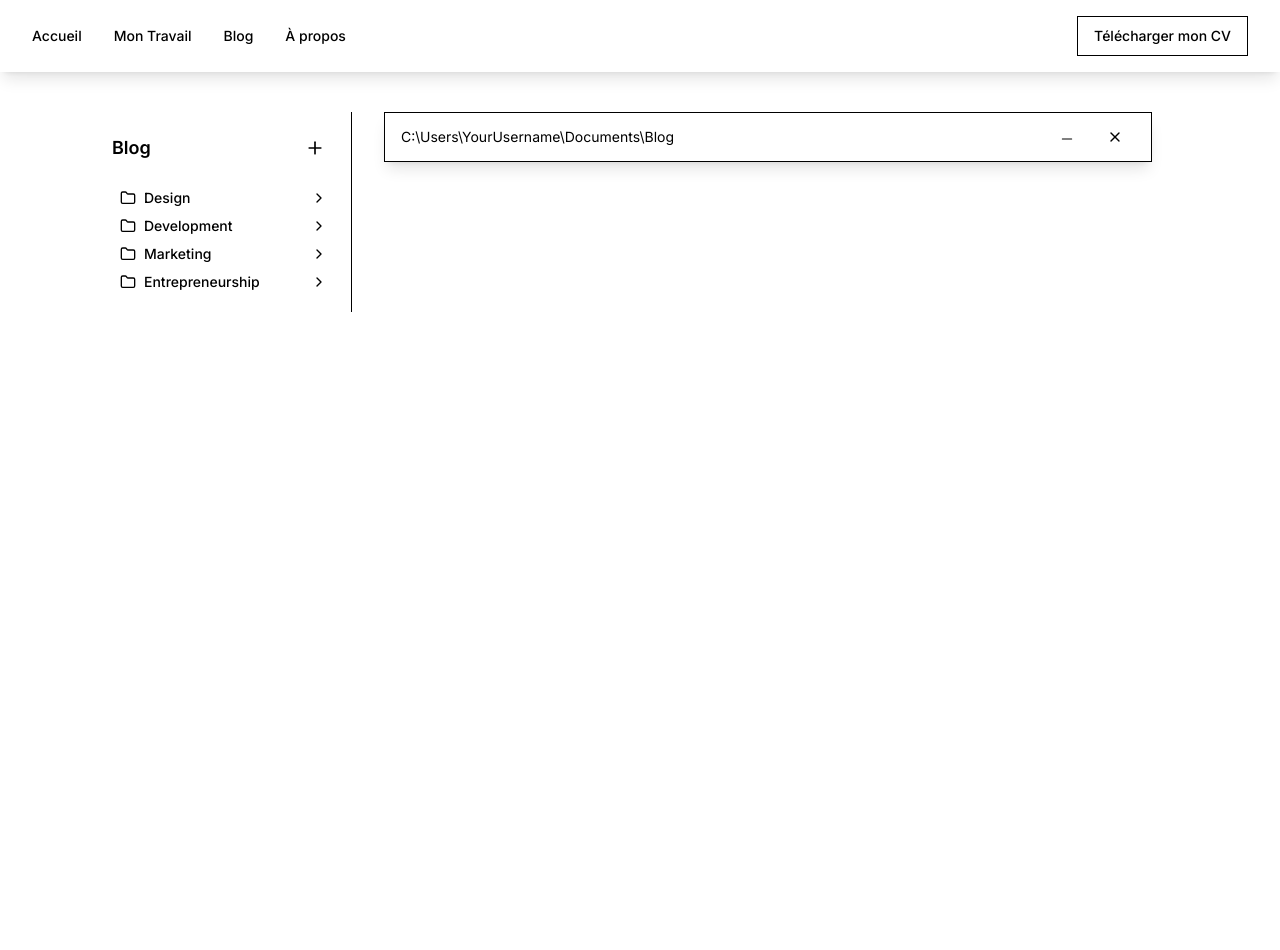
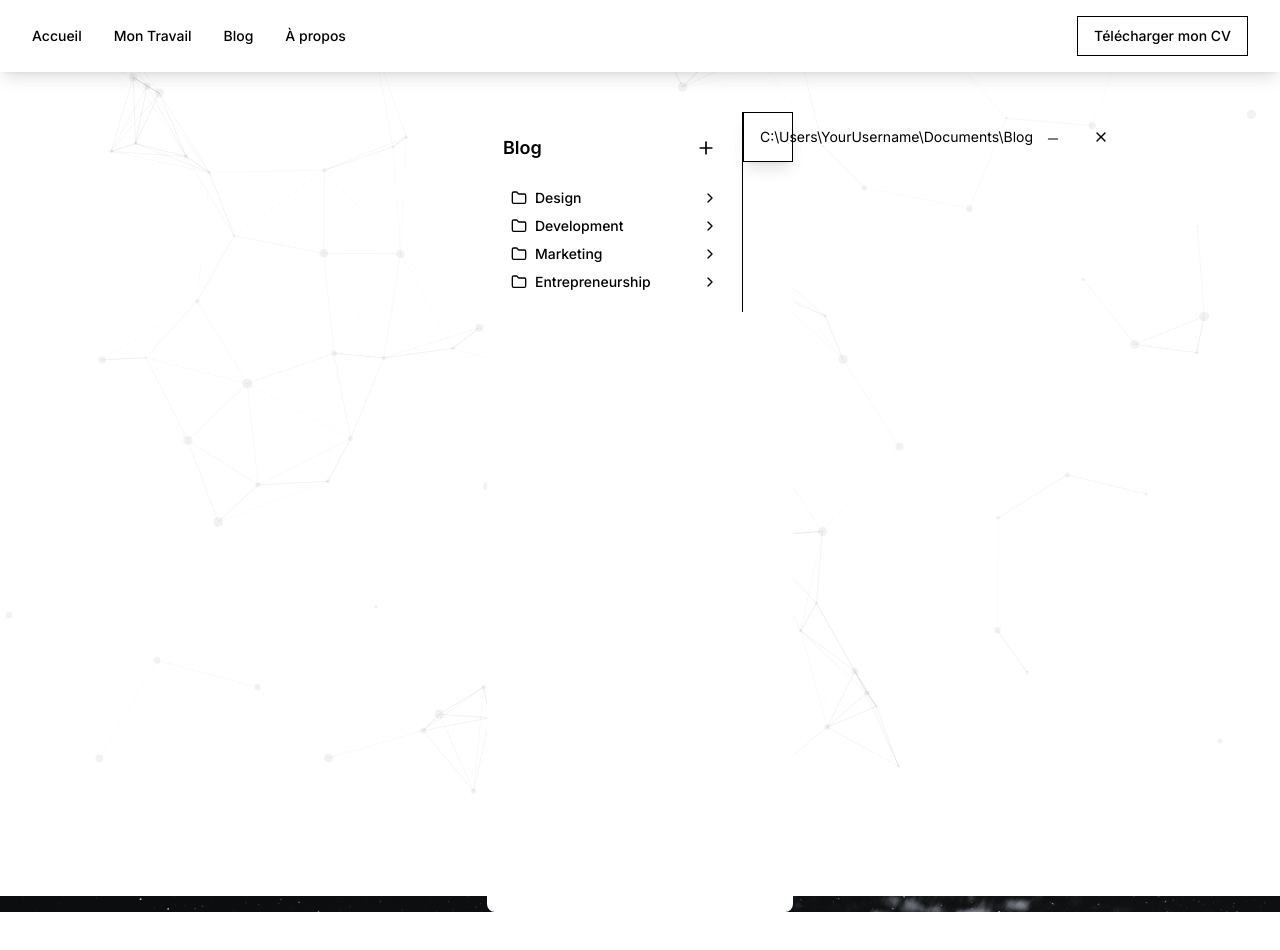
Before and after one commit to ThomasC317/websiteV2, a Next.js app: page /blog in a window 1280 px wide. Shown: the top 950 px of the page. After the commit the page ends 912 px from the top, so only its background shows below. Built offline with nearby package versions, Linux system fonts and the light colour scheme.

Commit message:
styling on work page

```diff
--- a/app/about/page.tsx
+++ b/app/about/page.tsx
@@ -2,18 +2,21 @@ import Contact from "@/components/component/contact";
 import Footer from "@/components/component/footer/footer";
 import Navbar from "@/components/component/navbar";
 import React from 'react';
-import Trema from "@/components/component/trema";
+import ParticleBackground from "@/components/component/particleBackground";
 
 const About = () => {
 
-    return (  <div className="min-h-screen bg-white">
-    <div className="min-h-screen flex gap-main-page items-center justify-center py-12 bg-gray-100">
-        <Navbar />
-        <div className="w-full max-w-4xl bg-white bg-opacity-80 mx-auto mt-16 rounded-lg">
+    return (
+    <div className="min-h-screen bg-white">
+    <div className="flex gap-main-page items-center justify-center py-12 bg-gray-100">
+        <Navbar isMainPage={false} />
+        <div style={{ position: "relative", height: "100vh" }}>
+        <ParticleBackground/>
+        <main className="w-full max-w-4xl bg-white bg-opacity-80 mx-auto mt-16 rounded-lg" style={{"position":"relative", "zIndex":1}}>
             <div  className="mb-4 flex">
             <p className="">
-              Je m'appelle Thomas CERDERA, j'ai 27 ans. J'ai commencé ma carrière en tant qu'alternant développeur Windev en License, mais ça ne m'a pas plu. <br/><br/>
-              J'ai malgré tout perséveré et j'ai trouvé une alternance pour suivre le master Chef de projet ingénierie Logicielle à l'IPI de Blagnac, branche informatique
+              Je m'appelle Thomas CERDERA, j'ai 27 ans. J'ai commencé ma carrière en tant qu'alternant développeur Windev en License, mais la technologie ne m'a pas absolument pas plu. (grande surprise pour les développeurs qui me liront)<br/><br/>
+              J'ai malgré tout réussi à avoir ma license et j'ai trouvé une alternance pour suivre le master Chef de projet ingénierie Logicielle à l'IPI de Blagnac, branche informatique
               du groupe IGS. Durant ces deux années, j'ai appris énormément, j'ai pris confiance en moi et j'ai pu travailler sur des projets intéressants. <br/><br/>
 
               Je suis maintenant ingénieur Développeur Web, actuellement chez Infotel, ESN travaillant avec de gros clients, et j'ai déjà réalisés quelques projets pour cette entreprise.<br/>
@@ -26,6 +29,7 @@ const About = () => {
           </div>
         <h2>Vous pouvez aussi me contacter directement ici :</h2>
         <Contact></Contact>
+        </main>
         </div>
         </div>
         <Footer></Footer>
--- a/app/blog/page.tsx
+++ b/app/blog/page.tsx
@@ -5,11 +5,19 @@ import { Button } from "@/components/ui/button";
 import Navbar from "@/components/component/navbar";
 import React, { useState } from 'react';
 import BlogComponent from "@/components/component/blog";
-
+import ParticleBackground from "@/components/component/particleBackground";
 const Blog = () => {
 
-  return (  <div className="min-h-screen bg-white">
-      <Navbar />  <main className="mx-auto px-24 py-12 mt-16"><BlogComponent></BlogComponent></main></div>);
+  return (      <div className="min-h-screen bg-white">
+    <div className="flex gap-main-page items-center justify-center py-12 bg-gray-100">
+        <Navbar isMainPage={false} />
+        <div style={{ position: "relative", height: "100vh" }}>
+        <ParticleBackground/>
+        <main className="w-full max-w-4xl bg-white bg-opacity-80 mx-auto mt-16 rounded-lg" style={{"position":"relative", "zIndex":1}}>
+          <BlogComponent></BlogComponent>
+          </main></div>
+          </div>
+          </div>);
 
 };
 
--- a/app/globals.css
+++ b/app/globals.css
@@ -42,6 +42,10 @@ body {
 
 .bg-white {
   background-color: white;
+}
+
+.bg-transparent {
+  background-color: transparent;
 }
 
 .techno-align {
@@ -94,6 +98,10 @@ body {
   padding-top: 1.5rem;
 }
 
+.pb-4 {
+  padding-bottom: 1.5rem;
+}
+
 .form-container {
   display: flex;
   justify-content: center;
--- a/app/page.tsx
+++ b/app/page.tsx
@@ -23,7 +23,7 @@ useEffect(() => {
 
   return (
     <div className="min-h-screen flex gap-main-page items-center justify-center py-12 bg-gray-100">
-      <Navbar/>
+      <Navbar isMainPage={true}/>
       <div className="w-full max-w-4xl bg-white bg-opacity-80 p-8 md:p-12 lg:p-16 rounded-lg shadow-lg mt-24">
         <main className="flex flex-col gap-8">
           <div className="space-y-4">
--- /dev/null
+++ b/app/work/work.css
@@ -0,0 +1,229 @@
+body {
+    font-family: 'Inter', sans-serif;
+    background-color: #f8f9fa;
+    color: #212529;
+}
+
+h2 {
+    color: #343a40;
+}
+
+h3 {
+    color: #495057;
+}
+
+.underline-link {
+    text-decoration: underline;
+    color: #007bff;
+    transition: color 0.3s;
+}
+
+.underline-link:hover {
+    color: #0056b3;
+}
+
+.techno-align {
+    align-items: center;
+}
+
+.bg-gray-100 {
+    background-color: #f1f3f5;
+}
+
+.bg-gray-700 {
+    background-color: #343a40;
+}
+
+.text-gray-600 {
+    color: #6c757d;
+}
+
+.text-gray-300 {
+    color: #adb5bd;
+}
+
+.text-gray-700 {
+    color: #495057;
+}
+
+.text-gray-200 {
+    color: #e9ecef;
+}
+
+.border-color-lightgray {
+    border-color: #dee2e6;
+}
+
+.rounded-lg {
+    border-radius: 0.5rem;
+}
+
+.px-8 {
+    padding-left: 2rem;
+    padding-right: 2rem;
+}
+
+.py-6, .py-4, .py-12 {
+    padding-top: 1.5rem;
+    padding-bottom: 1.5rem;
+}
+
+.mt-16 {
+    margin-top: 4rem;
+}
+
+.shadow-sm {
+    box-shadow: 0 1px 2px rgba(0, 0, 0, 0.05);
+}
+
+.focus\:ring-indigo-500:focus {
+    ring-color: #5a67d8;
+}
+
+.focus\:border-indigo-500:focus {
+    border-color: #5a67d8;
+}
+
+.underline-link {
+    text-decoration: underline;
+    color: #007bff;
+    transition: color 0.3s;
+}
+
+.underline-link:hover {
+    color: #0056b3;
+}
+
+.underline-link::after {
+    content: ' ›';
+    font-weight: bold;
+}
+
+.relative {
+    position: relative;
+}
+
+.flex {
+    display: flex;
+}
+
+.flex-col {
+    flex-direction: column;
+}
+
+.flex-grow {
+    flex-grow: 1;
+}
+
+.items-center {
+    align-items: center;
+}
+
+.gap-2 {
+    gap: 0.5rem;
+}
+
+.gap-4 {
+    gap: 1rem;
+}
+
+.text-xl {
+    font-size: 1.25rem;
+}
+
+.text-2xl {
+    font-size: 1.5rem;
+}
+
+.font-bold {
+    font-weight: 700;
+}
+
+.border-b {
+    border-bottom-width: 1px;
+}
+
+.rounded-md {
+    border-radius: 0.375rem;
+}
+
+.bg-white {
+    background-color: #ffffff;
+}
+
+.bg-gray-100 {
+    background-color: #f8f9fa;
+}
+
+.bg-gray-700 {
+    background-color: #343a40;
+}
+
+.text-gray-600 {
+    color: #6c757d;
+}
+
+.text-gray-300 {
+    color: #adb5bd;
+}
+
+.text-gray-700 {
+    color: #495057;
+}
+
+.text-gray-200 {
+    color: #e9ecef;
+}
+
+.border-color-lightgray {
+    border-color: #dee2e6;
+}
+
+.rounded-lg {
+    border-radius: 0.5rem;
+}
+
+.px-8 {
+    padding-left: 2rem;
+    padding-right: 2rem;
+}
+
+.py-6, .py-4, .py-12 {
+    padding-top: 1.5rem;
+    padding-bottom: 1.5rem;
+}
+
+.mt-16 {
+    margin-top: 4rem;
+}
+
+.shadow-sm {
+    box-shadow: 0 1px 2px rgba(0, 0, 0, 0.05);
+}
+
+.focus\:ring-indigo-500:focus {
+    ring-color: #5a67d8;
+}
+
+.focus\:border-indigo-500:focus {
+    border-color: #5a67d8;
+}
+
+.transition-colors {
+    transition-property: color;
+    transition-duration: 0.3s;
+}
+
+.transition-colors:hover {
+    color: #0056b3;
+}
+
+.bg-hover-transition {
+    background-color: #ffffff; /* initial background color, for example, light gray */
+    transition: background-color 0.3s ease; /* smooth transition */
+  }
+
+  /* Define the hover style */
+  .bg-hover-transition:hover {
+    background-color: #f3f4f6; /* background color on hover */
+  }
--- a/components/component/footer/footer.css
+++ b/components/component/footer/footer.css
@@ -3,6 +3,10 @@
   border-top: 1px solid #ccc;
   padding: 20px 0;
   text-align: center;
+  width: 100%;
+  position: absolute;
+  bottom: 0;
+  left: 0;
 }
 
 .footer-content {
--- a/components/component/navbar.tsx
+++ b/components/component/navbar.tsx
@@ -2,9 +2,9 @@
 import Link from "next/link";
 import { Button } from "../ui/button";
 
-const Navbar = () => {
+const Navbar = ( {isMainPage} ) => {
   return (
-    <header className="w-full bg-white bg-opacity-90 shadow-lg fixed top-0 left-0 z-50">
+    <header className={`w-full bg-white bg-opacity-90 shadow-lg absolute top-0 left-0 z-50`}>
       <div className="max-w-7xl mx-auto px-8 py-4 flex items-center justify-between">
         <nav className="flex items-center gap-8 text-sm font-medium">
         <Link href="/" className="hover:underline" prefetch={false}>
--- /dev/null
+++ b/components/component/particleBackground.tsx
@@ -0,0 +1,108 @@
+"use client"
+// ParticleBackground.js
+import React, { useCallback } from 'react';
+import Particles from 'react-tsparticles';
+import { loadSlim } from 'tsparticles-slim';
+
+const ParticleBackground = () => {
+    const particlesInit = useCallback(async (engine) => {
+        console.log(engine);
+        await loadSlim(engine);
+      }, []);
+
+      const particlesLoaded = useCallback(async (container) => {
+        await console.log(container);
+      }, []);
+
+
+  return (
+    <Particles
+      id="tsparticles"
+      init={particlesInit}
+      loaded={particlesLoaded}
+      options={{
+        background: {
+          color: {
+            value: "#ffffff",
+          },
+        },
+        fpsLimit: 60,
+        interactivity: {
+          events: {
+            onClick: {
+              enable: true,
+              mode: "push",
+            },
+            onHover: {
+              enable: false,
+              mode: "repulse",
+            },
+            resize: true,
+          },
+          modes: {
+            push: {
+              quantity: 4,
+            },
+            repulse: {
+              distance: 200,
+              duration: 0.4,
+            },
+          },
+        },
+        particles: {
+          color: {
+            value: "000000",
+          },
+          links: {
+            color: "#000000",
+            distance: 150,
+            enable: true,
+            opacity: 0.1,
+            width: 0.5,
+          },
+          collisions: {
+            enable: true,
+          },
+          move: {
+            direction: "none",
+            enable: true,
+            outModes: {
+              default: "bounce",
+            },
+            random: false,
+            speed: 1,
+            straight: false,
+          },
+          number: {
+            density: {
+              enable: true,
+              area: 800,
+            },
+            value: 80,
+          },
+          opacity: {
+            value: 0.05,
+          },
+          shape: {
+            type: "circle",
+          },
+          size: {
+            random: true,
+            value: 5,
+          },
+        },
+        detectRetina: true,
+      }}
+      style={{
+        position: 'absolute',
+        top: 0,
+        left: 0,
+        width: '100%',
+        height: '100%',
+        zIndex: -1,
+      }}
+    />
+  );
+};
+
+export default ParticleBackground;
--- a/tailwind.config.ts
+++ b/tailwind.config.ts
@@ -72,7 +72,13 @@ const config: Config = {
               }
             }
           }
+},  variants: {
+  extend: {
+    backgroundColor: ['hover'],
+    textColor: ['hover'],
+  },
 },
+
   plugins: [require("tailwindcss-animate")],
 };
 export default config;
```
Also changed, not shown: app/work/page.tsx (+68 -102 lines), package.json (+7 -3 lines), 1 other file (tests, documents, lock files or other folders). Lines whose indentation alone changed are shown as unchanged.
